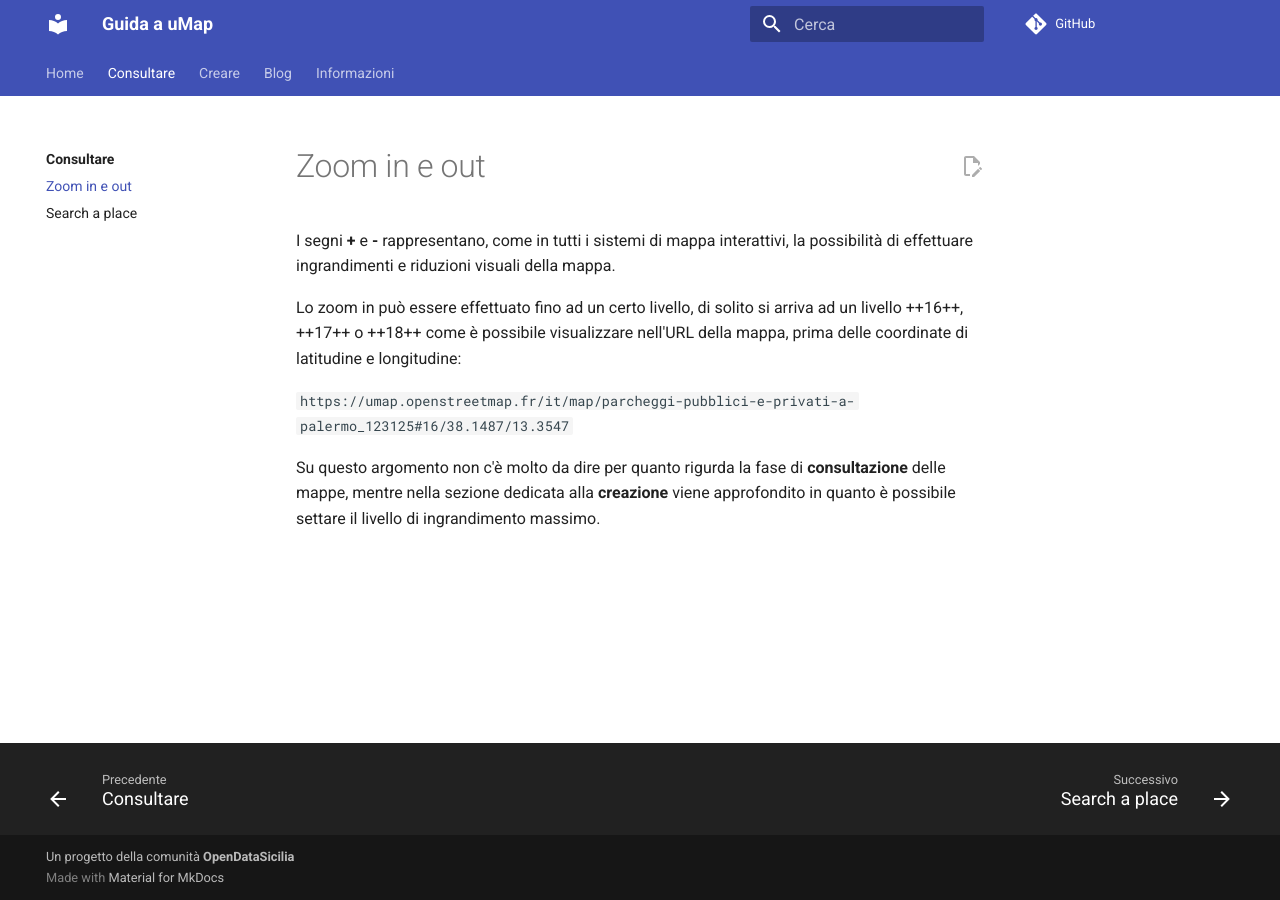
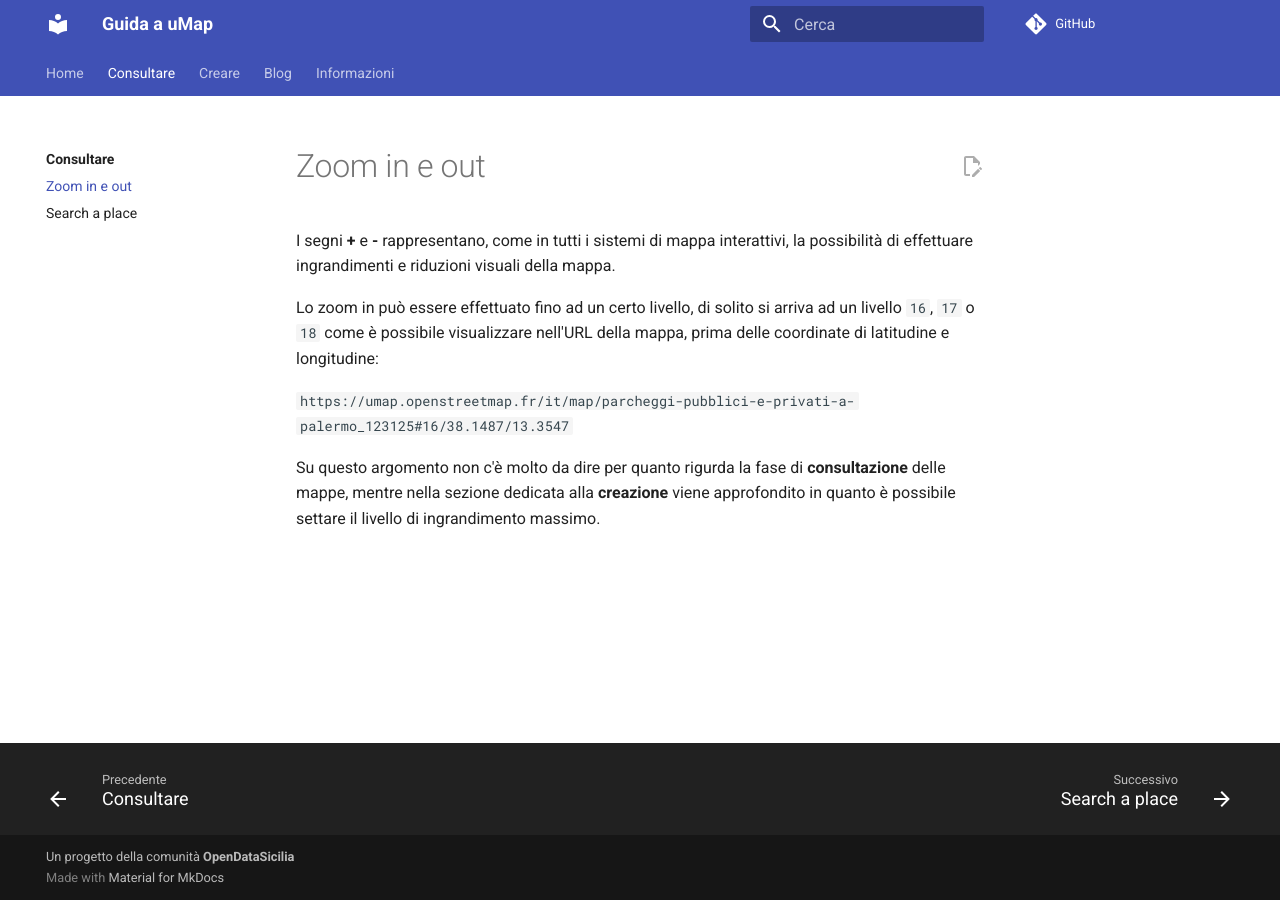
Before and after one commit to opendatasicilia/guida-umap, an MkDocs documentation site: the page built from docs/consultare/zoom-in-out.md, in a window 1280 px wide. Built offline with MkDocs 1.6.1 and Material for MkDocs 9.7.7, drawn with Linux system fonts in a browser that asks for light colours; comment, search, counter and statistics services are not loaded.

```diff
--- a/docs/consultare/zoom-in-out.md
+++ b/docs/consultare/zoom-in-out.md
@@ -2,7 +2,7 @@
 
 I segni **+** e **-** rappresentano, come in tutti i sistemi di mappa interattivi, la possibilità di effettuare ingrandimenti e riduzioni visuali della mappa.
 
-Lo zoom in può essere effettuato fino ad un certo livello, di solito si arriva ad un livello ++16++, ++17++ o ++18++ come è possibile visualizzare nell'URL della mappa, prima delle coordinate di latitudine e longitudine:
+Lo zoom in può essere effettuato fino ad un certo livello, di solito si arriva ad un livello `16`, `17` o `18` come è possibile visualizzare nell'URL della mappa, prima delle coordinate di latitudine e longitudine:
 
 `https://umap.openstreetmap.fr/it/map/parcheggi-pubblici-e-privati-a-palermo_123125#16/38.1487/13.3547`
 
```
